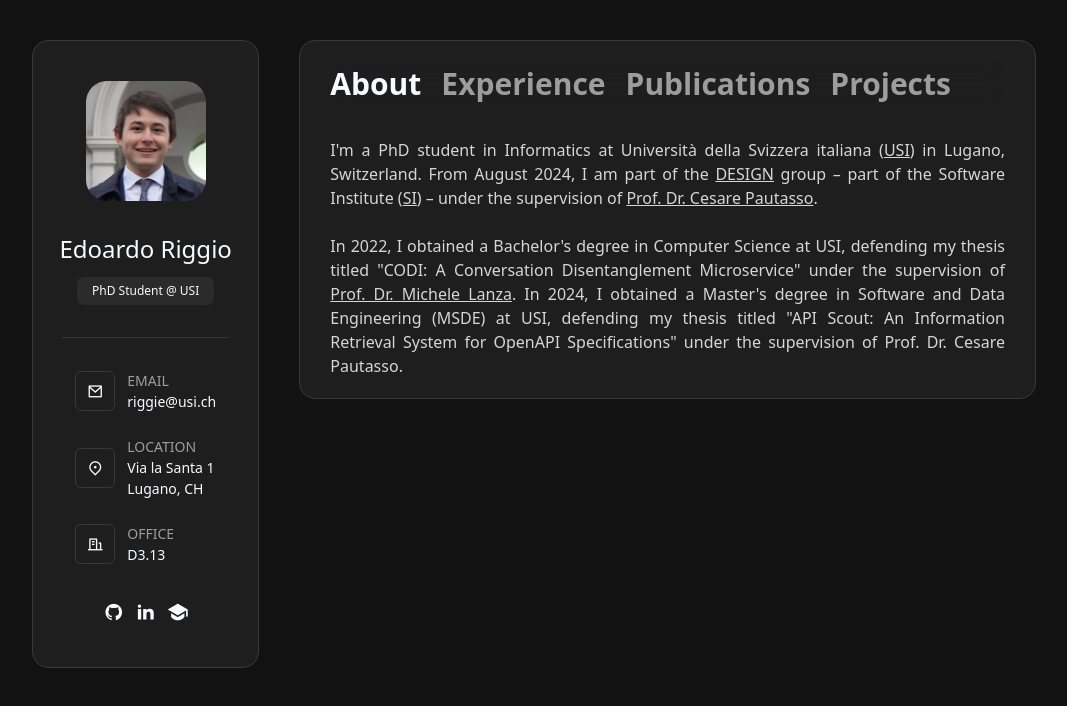
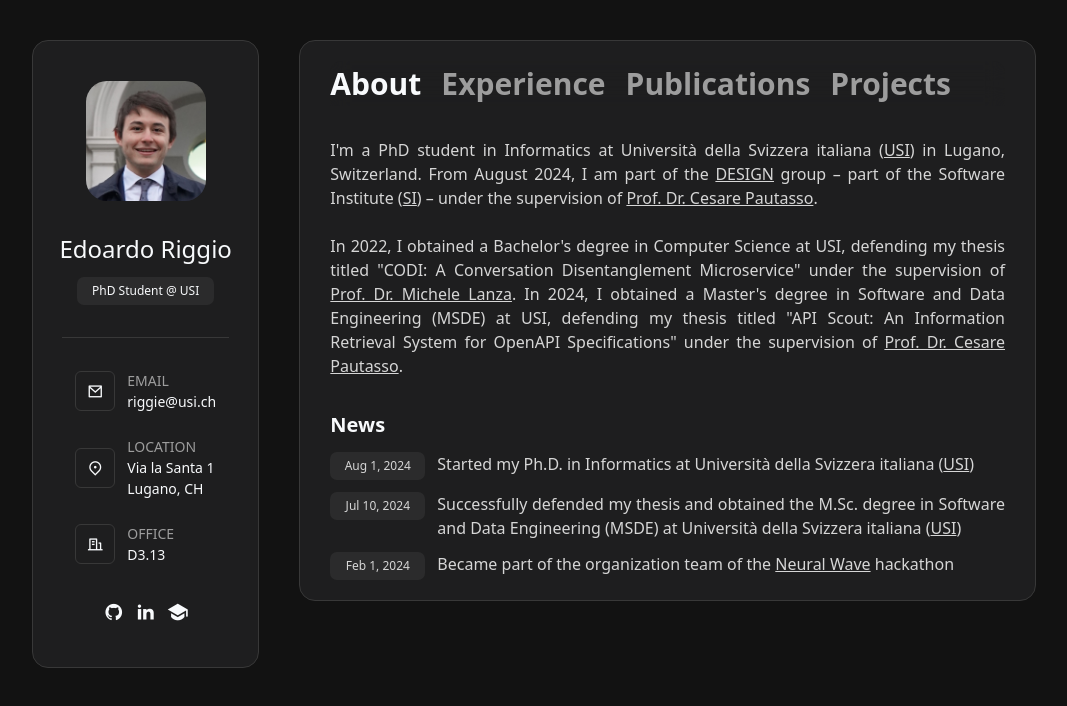
Before and after one commit to edoriggio/www, a Vue app: page /projects in a window 1280 px wide. Shown: the top 706 px of the page, without its empty margins (106-1173 px from the left). Built offline with nearby package versions, Linux system fonts and the light colour scheme.

Commit message:
added news section

```diff
--- /dev/null
+++ b/src/components/timeline/NewsTimeline.vue
@@ -0,0 +1,32 @@
+<template>
+  <div>
+    <p class="font-bold text-[20px]">News</p>
+
+    <div class="flex flex-col gap-3 mt-3 max-[490px]:gap-6">
+      <div v-for="newz in news" class="flex items-start gap-3 text-justify text-[#D6D6D6] max-[490px]:flex-col">
+        <span class="flex-grow-0 flex-shrink-0 basis-[95px] bg-[#2B2B2C] text-center py-[5px] rounded-[7px] font-normal text-[12px] max-[490px]:basis-[28px] max-[490px]:w-[95px]">
+          {{ newz.date.toLocaleDateString('en-US', {year: 'numeric', month: 'short', day: 'numeric'}) }}
+        </span>
+
+        <p v-html="newz.content"></p>
+      </div>
+    </div>
+  </div>
+</template>
+
+<script lang="ts">
+import {mapState} from "pinia";
+import {type News, useNewsStore} from "../../store/news.ts";
+
+export default {
+  name: 'NewsTimeline',
+  data() {
+    return {
+      news: this.news().sort((a: News, b: News) => b.date.getTime() - a.date.getTime()) as News[],
+    }
+  },
+  methods: {
+    ...mapState(useNewsStore, ['news'])
+  }
+}
+</script>
--- a/src/components/TimelineComponent.vue
+++ b/src/components/timeline/TimelineComponent.vue
@@ -47,8 +47,8 @@
 
 <script lang="ts">
 import type {PropType} from "vue";
-import type {Experience} from "../store/experience.js";
-import {Separator} from "../components/ui/separator";
+import type {Experience} from "../../store/experience.ts";
+import {Separator} from "../ui/separator";
 
 export default {
   name: 'TimelineComponent',
--- a/src/pages/ExperiencePage.vue
+++ b/src/pages/ExperiencePage.vue
@@ -11,7 +11,7 @@
 import NavigationComponent from "../components/navigation/NavigationComponent.vue";
 import {mapState} from "pinia";
 import {type Experience, useEducationStore} from "../store/experience.js";
-import ExpTimelineComponent from "../components/TimelineComponent.vue";
+import ExpTimelineComponent from "../components/timeline/TimelineComponent.vue";
 
 export default {
   name: 'ExperiencePage',
--- a/src/pages/HomePage.vue
+++ b/src/pages/HomePage.vue
@@ -13,16 +13,20 @@
       Conversation Disentanglement Microservice" under the supervision of <a
       href="https://www.inf.usi.ch/faculty/lanza/" target="_blank">Prof. Dr. Michele Lanza</a>. In 2024, I obtained
       a Master's degree in Software and Data Engineering (MSDE) at USI, defending my thesis titled "API Scout: An
-      Information Retrieval System for OpenAPI Specifications" under the supervision of Prof. Dr. Cesare Pautasso.
+      Information Retrieval System for OpenAPI Specifications" under the supervision of
+      <a href="https://www.inf.usi.ch/faculty/pautasso/" target="_blank">Prof. Dr. Cesare Pautasso</a>.
     </p>
+
+    <news-timeline/>
   </div>
 </template>
 
 <script lang="ts">
 import NavigationComponent from "../components/navigation/NavigationComponent.vue";
+import NewsTimeline from "../components/timeline/NewsTimeline.vue";
 
 export default {
   name: 'HomePage',
-  components: {NavigationComponent},
+  components: {NewsTimeline, NavigationComponent},
 }
 </script>
--- a/src/pages/PublicationsPage.vue
+++ b/src/pages/PublicationsPage.vue
@@ -9,7 +9,7 @@
 
 <script lang="ts">
 import NavigationComponent from "../components/navigation/NavigationComponent.vue";
-import TimelineComponent from "../components/TimelineComponent.vue";
+import TimelineComponent from "../components/timeline/TimelineComponent.vue";
 import {mapState} from "pinia";
 import {type Experience, useEducationStore} from "../store/experience.ts";
 
--- /dev/null
+++ b/src/store/news.ts
@@ -0,0 +1,25 @@
+import {defineStore} from "pinia";
+
+export type News = {
+    date: Date;
+    content: string;
+}
+
+export const useNewsStore = defineStore("news", {
+    state: () => ({
+        news: [
+            {
+                date: new Date("08/01/2024"),
+                content: "Started my Ph.D. in Informatics at Università della Svizzera italiana (<a href='https://usi.ch' target='_blank'>USI</a>)",
+            },
+            {
+                date: new Date("07/10/2024"),
+                content: "Successfully defended my thesis and obtained the M.Sc. degree in Software and Data Engineering (MSDE) at Università della Svizzera italiana (<a href='https://usi.ch' target='_blank'>USI</a>)",
+            },
+            {
+                date: new Date("02/01/2024"),
+                content: "Became part of the organization team of the <a href='https://neuralwave.ch' target='_blank'>Neural Wave</a> hackathon",
+            },
+        ] as News[],
+    }),
+})
```
